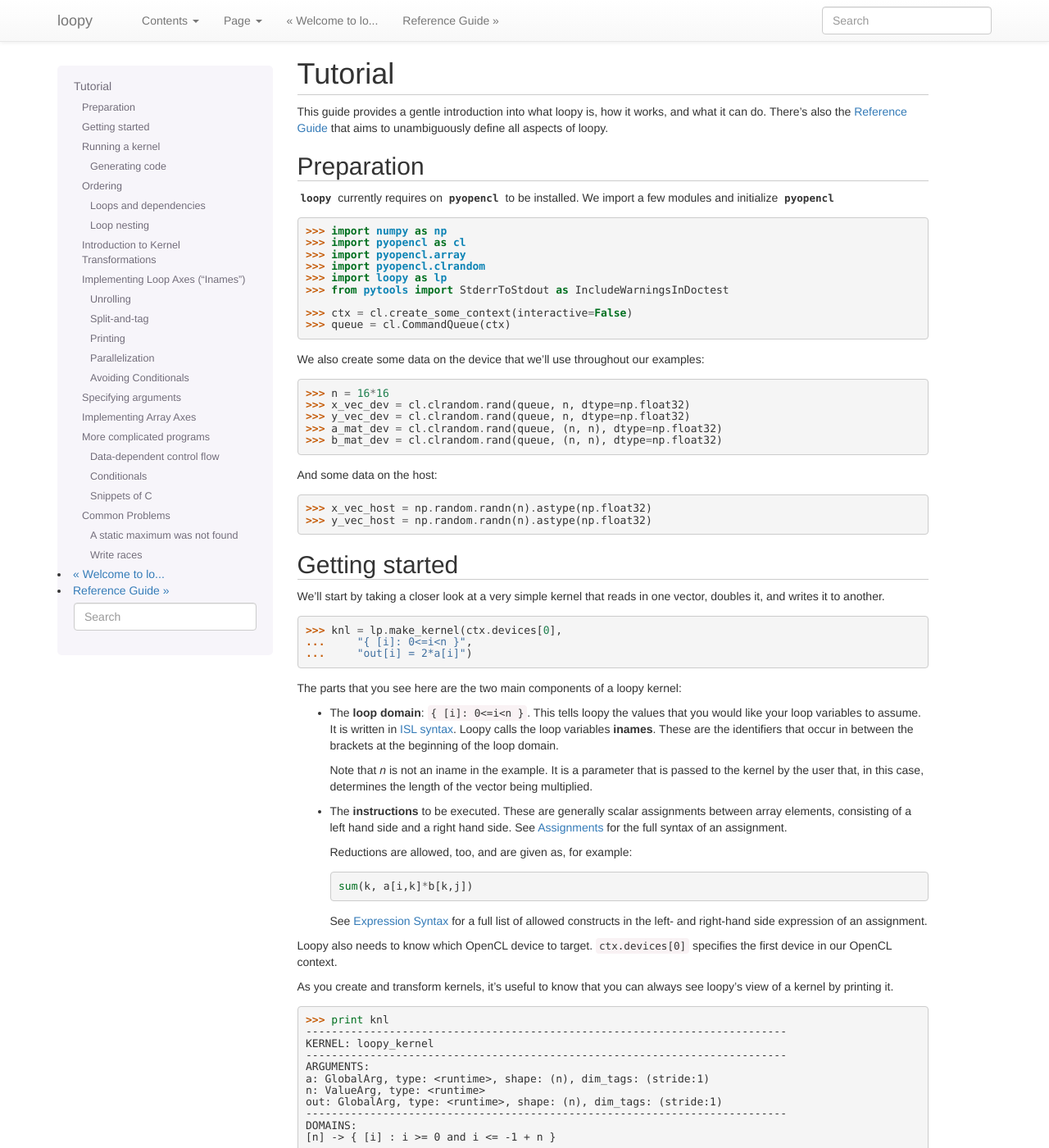
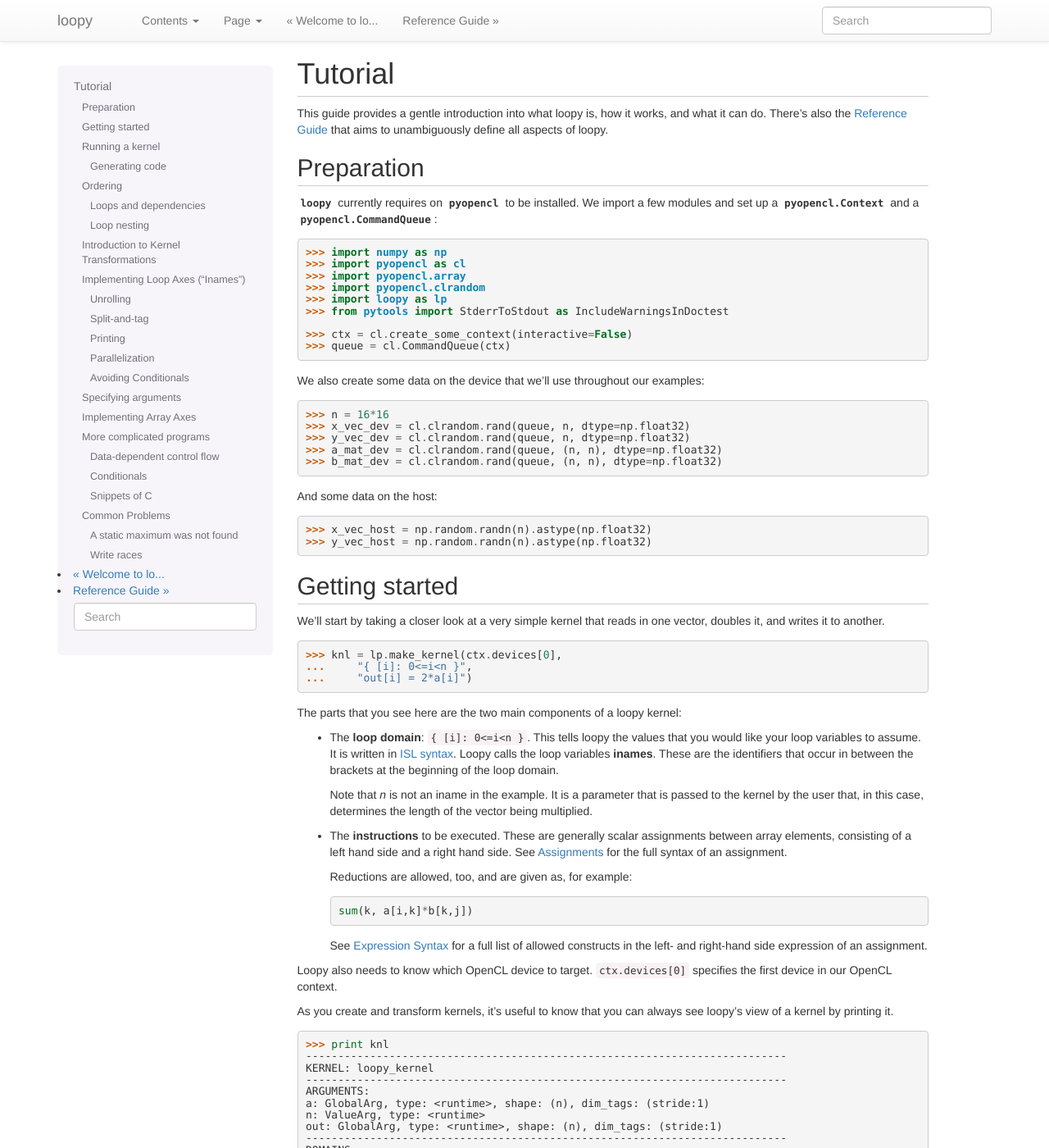
Before and after one commit to inducer/loopy, a Sphinx documentation site: the page built from doc/tutorial.rst, in a window 1280 px wide and 1400 px high. Shown: the whole window at 82% size. Built offline with Sphinx 7.4.7, drawn with Linux system fonts in a browser that asks for light colours.

Commit message:
Minor fixes

```diff
--- a/doc/_static/akdoc.css
+++ b/doc/_static/akdoc.css
@@ -23,17 +23,17 @@ code {
 }
 
 h1 {
+  padding-bottom:7px;
+  border-bottom: 1px solid #ccc;
+}
+
+h2 {
   padding-bottom:5px;
   border-bottom: 1px solid #ccc;
 }
 
-h2 {
-  padding-bottom:1px;
-  border-bottom: 1px solid #ccc;
-}
-
 h3 {
-  padding-bottom:1px;
+  padding-bottom:5px;
   border-bottom: 1px solid #ccc;
 }
 
--- a/doc/tutorial.rst
+++ b/doc/tutorial.rst
@@ -11,7 +11,8 @@ Preparation
 -----------
 
 :mod:`loopy` currently requires on :mod:`pyopencl` to be installed. We
-import a few modules and initialize :mod:`pyopencl`
+import a few modules and set up a :class:`pyopencl.Context` and a
+:class:`pyopencl.CommandQueue`:
 
 .. doctest::
 
```
Also changed, not shown: 1 other file.
